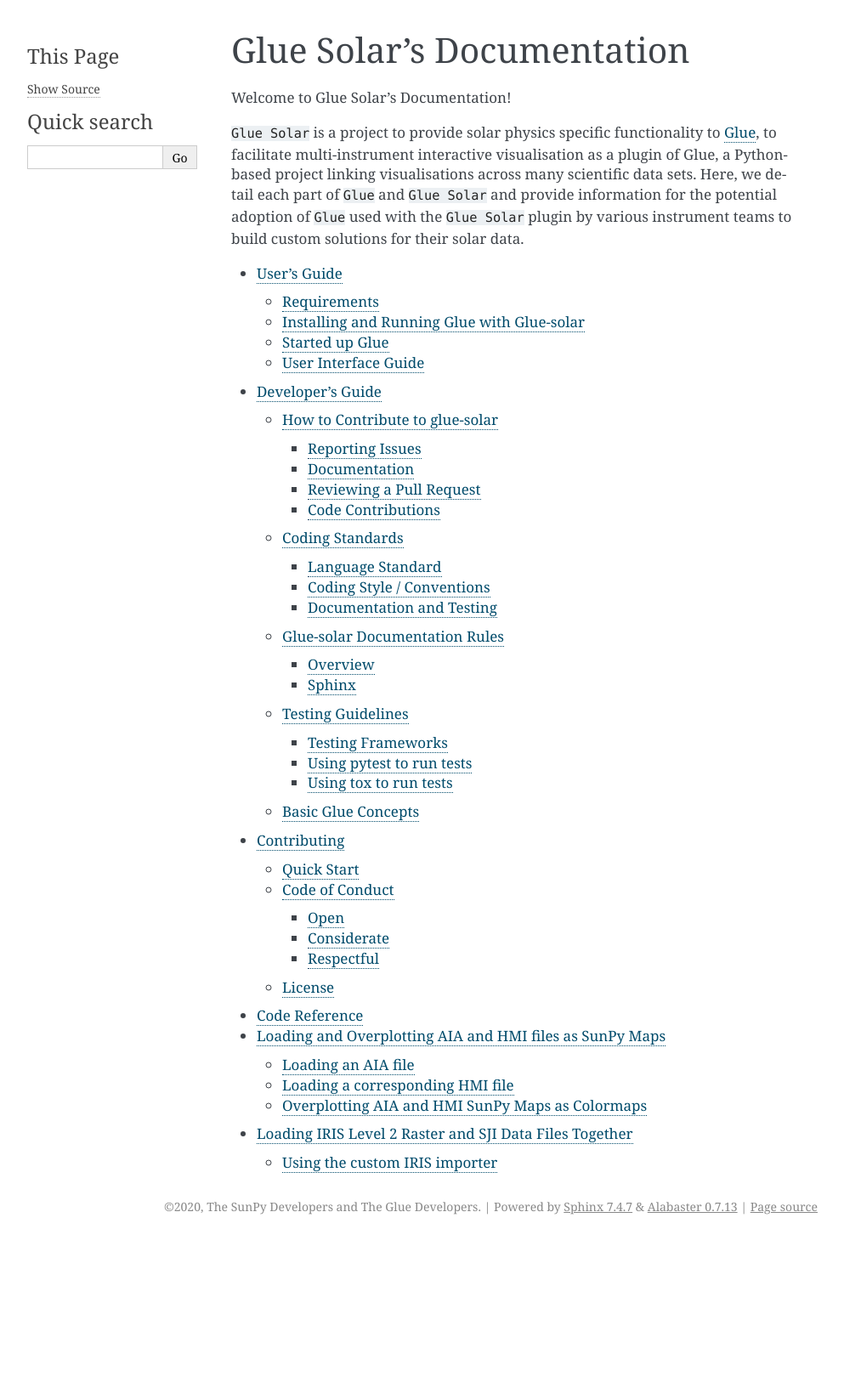
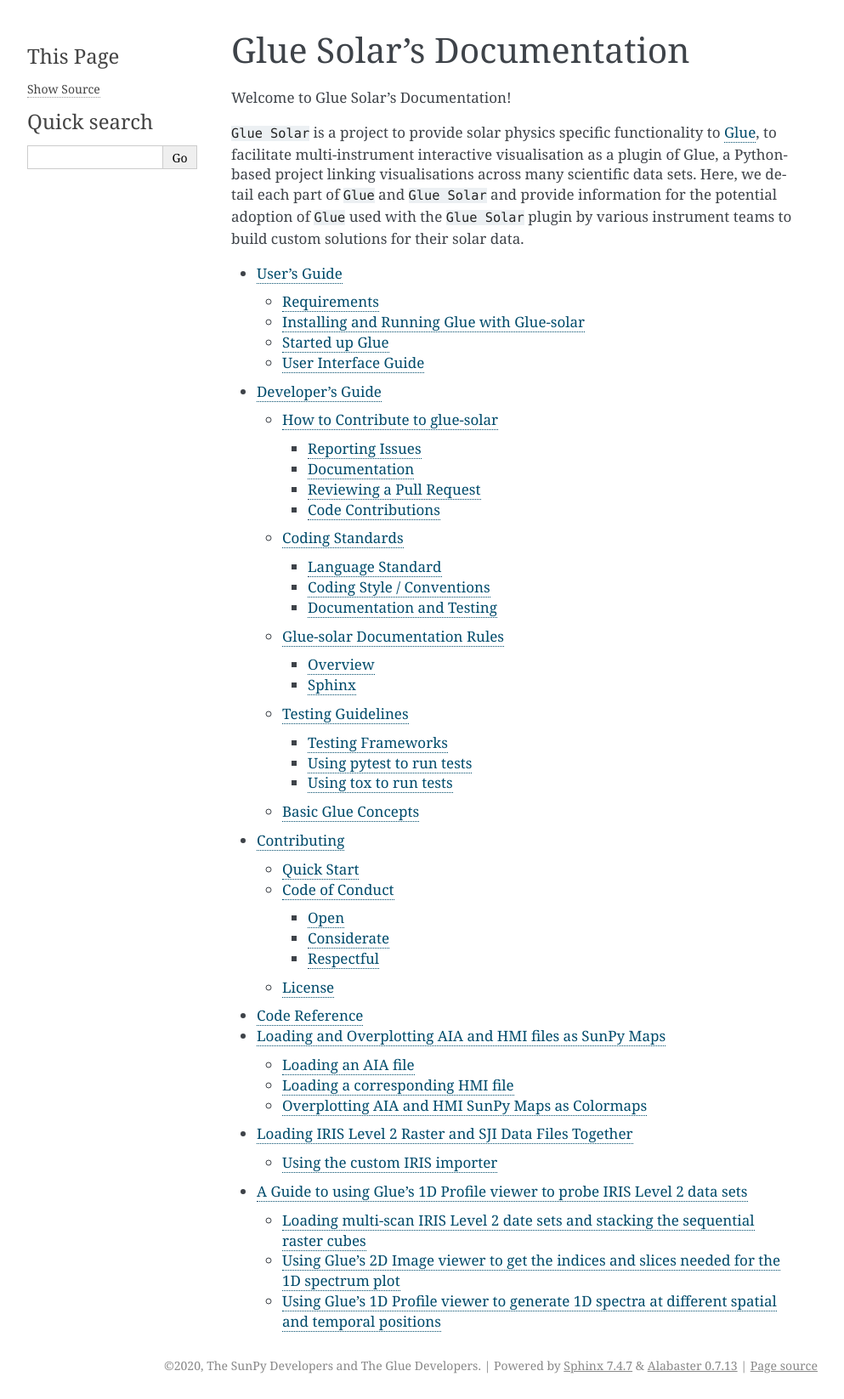
Before and after one commit to glue-viz/glue-solar, a Sphinx documentation site: the page built from docs/index.rst, in a window 1280 px wide. Shown: the whole page at 85% size, without its empty margins (148-1141 px from the left). Built offline with Sphinx 7.4.7, drawn with Linux system fonts in a browser that asks for light colours; before the commit the page ends 1459 px from its top, so only the background shows below that; some of the changed lines change nothing that is shown.

Commit message:
Add 1D Profile viewer doc for IRIS Level 2 data sets

```diff
--- /dev/null
+++ b/docs/guide-to-glue-1dprofile-viewer-for-iris-data.rst
@@ -0,0 +1,144 @@
+.. _guide_to_1dprofile_viewer_for_iris_data:
+
+=========================================================================
+A Guide to using Glue's 1D Profile viewer to probe IRIS Level 2 data sets
+=========================================================================
+
+Loading multi-scan IRIS Level 2 date sets and stacking the sequential raster cubes
+----------------------------------------------------------------------------------
+It is important to note that it would be preferable to use the directory loader as opposed
+to the file loader for this task. To do this, we will first need to load some multi-scan
+IRIS Level 2 data sets collected from the same observation (i.e. having identical ``OBSID``)
+with the "Import IRIS OBS Directory" option under "File"'s "Import data" as shown in
+the two images that follows:
+
+.. image:: images/loading-multiscan-iris-data-1.png
+   :width: 800
+   :alt: Importing Multi-scan IRIS Level 2 data sets with the directory loader
+
+.. image:: images/loading-multiscan-iris-data-2.png
+   :width: 800
+   :alt: Choosing the directory containing both raster and SJI data sets of the same observation
+
+Then, choose the relevant raster and SJI data cubes of different scans and remember to stack
+the sequential raster cubes in order to obtain 4D data cubes from 3D ones. An example view of this
+step is provided below:
+
+.. image:: images/choosing-iris-level-2-data-cubes-and-stacking-raster-cubes.png
+   :width: 800
+   :alt: Importing Multi-scan IRIS Level 2 data sets with the directory loader
+
+We have chosen 3 raster and 2 SJI data sets to import as an example to illustrate this functionality.
+Once the IRIS data sets have been successfully loaded, we will see the data sets showing up in the
+Data Collection window in the upper left of the GUI, as follows:
+
+.. image:: images/raster-and-sji-data-loaded-to-data-collection.png
+   :width: 800
+   :alt: Loaded raster and SJI data sets in the Data section of the Data Collection window
+
+Now we are ready to visualize the 2D slices of the imported data cubes.
+
+Using Glue's 2D Image viewer to get the indices and slices needed for the 1D spectrum plot
+------------------------------------------------------------------------------------------
+To plot 2D slices of the N-D data cubes, we will need to drag the data ("C_II_1336" in this
+example) concerned from the Data Collection area and drop it at the large plotting window
+to the right, as shown in the following image:
+
+.. image:: images/dragging-and-dropping-data-to-viewing-window.png
+   :width: 800
+   :alt: Dragging and dropping an IRIS raster data cube to Glue's viewing window to get the 2D Image viewer
+
+Once the data is dropped, a dialog box will pop up and prompt the user to select which viewer
+to use for the data visualization. In this case, we will need to choose the 2D Image viewer,
+as follows:
+
+.. image:: images/choosing-the-2D-image-viewer.png
+   :width: 800
+   :alt: Choosing the 2D Image viewer for visualizing 2d slices of data cubes
+
+Afterwards, we will be presented with a 2D slice of the chosen 4D (sequentially stacked)
+data cube in the plotting window. It might not be a bad practice to switch to a more
+nuanced color scheme and to change the limits to for example "99%" as demonstrated
+in this example. This way the cube is easier to see and is more colorful:
+
+.. image:: images/default-view-of-a-2d-slice-of-the-raster-cube.png
+   :width: 800
+   :alt: Default view of a 2D slice of the chosen raster cube
+
+.. image:: images/changing-color-scheme-and-limits-of-2d-slices.png
+   :width: 800
+   :alt: Changing the color scheme and limits of the 2D slices of the chosen data cube
+
+For now the default x-axis has been set to be that of the wavelength. To turn the 2D slice
+into a map with celestial axes, we change the x-axis into ``HPLN`` (i.e., the longitude),
+while keeping the y-axis as ``HPLT`` (i.e., the latitude). This way the sliders are
+now ``TIME`` and ``WAVE``, respectively. For the data cube we have used once this change
+is effected the 2D cube should be blank. In order to get a glimpse of the data cube,
+we will need to tweak the wavelength slider until we can see a slice with a different shade
+of color. Once this is achieved, we can then select any pixel in this area with
+the pixel extraction tool. To use the pixel extraction tool, firstly activate
+its icon on top of the 2D image viewer. Then, as the instruction provided, click to select a
+point of interest. In this case in principle any point in the rectangular area of a darker shade
+of color would be a suitable choice, as the images below shows:
+
+.. image:: images/tweaking-wave-slider-to-get-data-cube-effective-area.png
+   :width: 800
+   :alt: Tweaking the wavelength slider to get the effective area of the data cube
+
+.. image:: images/choosing-the-pixel-extraction-tool-in-2d-image-viewer.png
+   :width: 800
+   :alt: Choosing the pixel extraction tool in the 2D Image viewer
+
+.. image:: images/selecting-a-point-with-pixel-extraction-tool.png
+   :width: 800
+   :alt: Selecting a point with the pixel extraction tool
+
+Now it is probably time to check that we have both an ``IndexedData`` object and a
+``SlicedData`` object in the Data Collection section. The former is represented by a Python list,
+whereas the latter is represented by a Python tuple. Once this is checked we are all set to
+move on to the next stage, see below:
+
+.. image:: images/checking-for-indices-and-slices.png
+   :width: 800
+   :alt: Checking for both an ``IndexedData`` object and a ``SlicedData`` object in Data Collection
+
+Using Glue's 1D Profile viewer to generate 1D spectra at different spatial and temporal positions
+-------------------------------------------------------------------------------------------------
+Like for the 2D slices case, we will need to drag and drop the same data set onto the plotting
+window in order to start the 1D Profile viewer, with the ultimate goal to generate non-collapsed
+1D spectra that change with changes in the slider values. Please keep in mind to select the exact
+same data and not either of the ``IndexedData`` object or the ``SlicedData`` object that shares
+a very similar representation, otherwise an error would be thrown:
+
+.. image:: images/dragging-and-dropping-the-same-data-to-viewing-window.png
+   :width: 800
+   :alt: Dragging and dropping the same data to the viewing window to get the 1D Profile viewer
+
+.. image:: images/choosing-the-1d-profile-viewer.png
+   :width: 800
+   :alt: Choosing the 1D Profile viewer to generate 1D spectra of the sun
+
+Once the 1D Profile viewer shows up, you will be shown a collapsible version of the ``Maximum``
+function of the 1D spectrum. However, this may not be very telling and is not a genuine 1D
+spectrum, but is some statistical representation of the maximum of the quantity concerned.
+By default the x-axis for the setup is ``TIME``, so we will need to first tweak the time slider
+in order to trigger the generation of a ``SlicedData`` object with a non-trivial slice value
+for the time dimension, as time in this context is effectively the variable. So one would expect to
+see up to two ``SlicedData`` objects appearing simultaneously in the Date Collection window:
+
+.. image:: images/tweaking-the-time-slider-to-trigger-2nd-slicedata-obj.png
+   :width: 800
+   :alt: Tweaking the time slider to trigger a second ``SlicedData`` object
+
+.. image:: images/getting-a-sliceddata-obj-with-non-trivial-time-slice.png
+   :width: 400
+   :alt: Confirming that a second ``SlicedData`` object with non-trivial time slice is attained
+
+Then, switch from the default "Maximum" function to the "Slice" function in order to obtain
+an un-collapsed version of the 1D spectrum, which can be controlled by the sliders for the
+1D Profile viewer in the Options Widgets window in the lower left corner. Voila, the final
+result would be one such as the following:
+
+.. image:: images/controlling-dynamic-1d-spectrum-with-profile-sliders.png
+   :width: 800
+   :alt: Controlling the dynamically changed 1D spectrum with the Profile sliders
--- a/docs/index.rst
+++ b/docs/index.rst
@@ -22,3 +22,4 @@
    code-reference
    loading-aia-and-hmi
    loading-iris-level-2-raster-and-sji-data
+   guide-to-glue-1dprofile-viewer-for-iris-data
```
Also changed, not shown: docs/images/changing-color-scheme-and-limits-of-2d-slices.png (added), docs/images/checking-for-indices-and-slices.png (added), docs/images/choosing-iris-level-2-data-cubes-and-stacking-raster-cubes.png (added), docs/images/choosing-the-1d-profile-viewer.png (added), docs/images/choosing-the-2D-image-viewer.png (added), docs/images/choosing-the-pixel-extraction-tool-in-2d-image-viewer.png (added), docs/images/controlling-dynamic-1d-spectrum-with-profile-sliders.png (added), docs/images/default-view-of-a-2d-slice-of-the-raster-cube.png (added), docs/images/dragging-and-dropping-data-to-viewing-window.png (added), docs/images/dragging-and-dropping-the-same-data-to-viewing-window.png (added), docs/images/getting-a-sliceddata-obj-with-non-trivial-time-slice.png (added), docs/images/loading-multiscan-iris-data-1.png (added), docs/images/loading-multiscan-iris-data-2.png (added), docs/images/raster-and-sji-data-loaded-to-data-collection.png (added), 3 more files.
